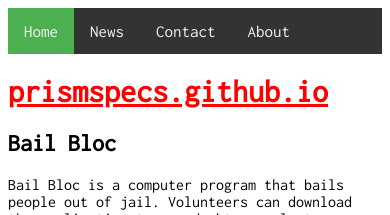
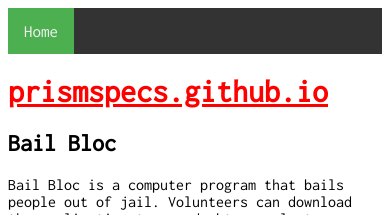
Before and after one commit to prismspecs/prismspecs.github.io, a Jekyll site: the page built from index.md, in a window 390 px wide. Shown: the top 215 px of the page. Built offline with Jekyll 4.4.1, drawn with Linux system fonts in a browser that asks for light colours; our own code applies the rules of GitHub Pages for plain Markdown files; a script that is not in the unit is left out.

Commit message:
Updated style.scss.

```diff
--- a/assets/css/style.scss
+++ b/assets/css/style.scss
@@ -52,3 +52,27 @@
 .topnav .icon {
   display: none;
 }
+
+/* When the screen is less than 600 pixels wide, hide all links, except for the first one ("Home"). Show the link that contains should open and close the topnav (.icon) */
+@media screen and (max-width: 600px) {
+  .topnav a:not(:first-child) {display: none;}
+  .topnav a.icon {
+    float: right;
+    display: block;
+  }
+}
+
+/* The "responsive" class is added to the topnav with JavaScript when the user clicks on the icon. This class makes the topnav look good on small screens (display the links vertically instead of horizontally) */
+@media screen and (max-width: 600px) {
+  .topnav.responsive {position: relative;}
+  .topnav.responsive a.icon {
+    position: absolute;
+    right: 0;
+    top: 0;
+  }
+  .topnav.responsive a {
+    float: none;
+    display: block;
+    text-align: left;
+  }
+}
```
